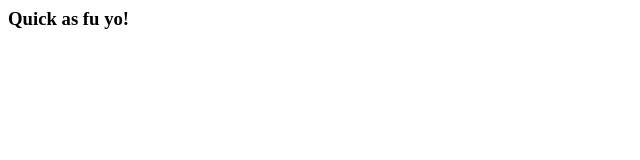
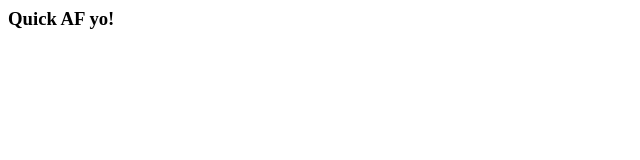
Before and after one commit to Perry-G-BPC-Magenta/notmyfirstHTMLsite, a plain HTML site: page Index.htm in a window 1280 px wide. Shown: the full height of the page, 0-640 px from the left. Drawn offline with Linux system fonts and the light colour scheme.

Commit message:
Update Index.htm

```diff
--- a/Index.htm
+++ b/Index.htm
@@ -4,7 +4,7 @@
 
 <BODY>
 <h3>
-Quick as fu yo!
+Quick AF yo!
 </h3>
 </BODY>
 </HTML>
```
